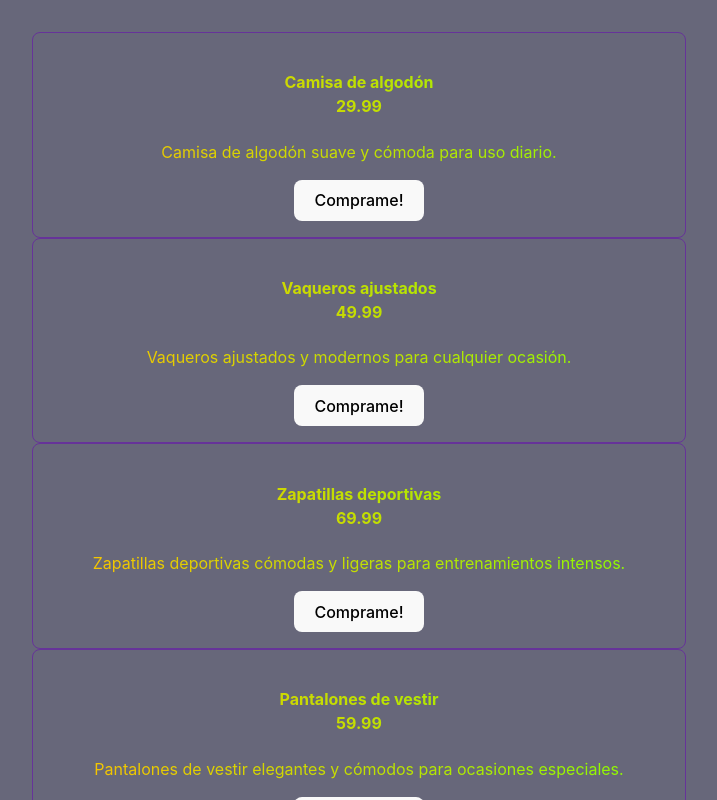
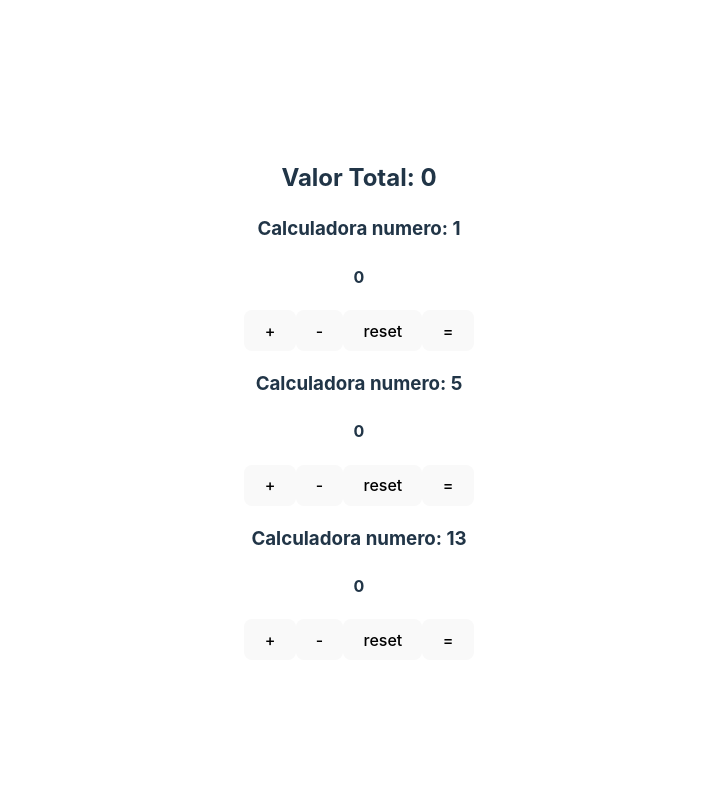
Before and after one commit to KannemannA/React-homeworks, a React (Vite) app: page / in a window 1280 px wide. Shown: the top 800 px of the page, without its empty margins (281-998 px from the left). Built offline with nearby package versions, Linux system fonts and the light colour scheme.

Commit message:
clase 7 completado

```diff
--- a/src/main.jsx
+++ b/src/main.jsx
@@ -1,6 +1,6 @@
 import React from 'react'
 import ReactDOM from 'react-dom/client'
-import App from './practicas/C6/App.jsx'
+import App from './practicas/C7/App.jsx'
 import './index.css'
 
 ReactDOM.createRoot(document.getElementById('root')).render(
--- a/src/practicas/C7/App.jsx
+++ b/src/practicas/C7/App.jsx
@@ -1,7 +1,18 @@
+import { useState } from "react";
 import "../../App.css";
+import Calculadora from "./componentes/Calculadora";
 
 function App() {
-  return <div className="App"></div>;
+  const [neto, setNeto] = useState(0)
+  const valorTotal=(total)=> setNeto(neto + total)
+  return (
+    <>
+      <h2>Valor Total: {neto}</h2>
+      <Calculadora amount={1} onEquals={valorTotal}/>
+      <Calculadora amount={5} onEquals={valorTotal}/>
+      <Calculadora amount={13} onEquals={valorTotal}/>
+    </>
+  )
 }
 
 export default App;
--- /dev/null
+++ b/src/practicas/C7/componentes/Calculadora.jsx
@@ -0,0 +1,25 @@
+import React from 'react'
+import { useState } from 'react'
+
+function Calculadora({amount, onEquals}) {
+    const [total, setTotal]= useState(0)
+    const suma=()=>setTotal(total+amount)
+    const resta=()=>setTotal(total-amount)
+    const reset=()=>setTotal(0)
+    const igual=()=>{
+      console.log(total)
+      onEquals(total)
+    }
+  return (
+    <>
+        <h3>Calculadora numero: {amount}</h3>
+        <h4>{total}</h4>
+        <button onClick={suma}>+</button>
+        <button onClick={resta}>-</button>
+        <button onClick={reset}>reset</button>
+        <button onClick={igual}>=</button>
+    </>
+  )
+}
+
+export default Calculadora
```
